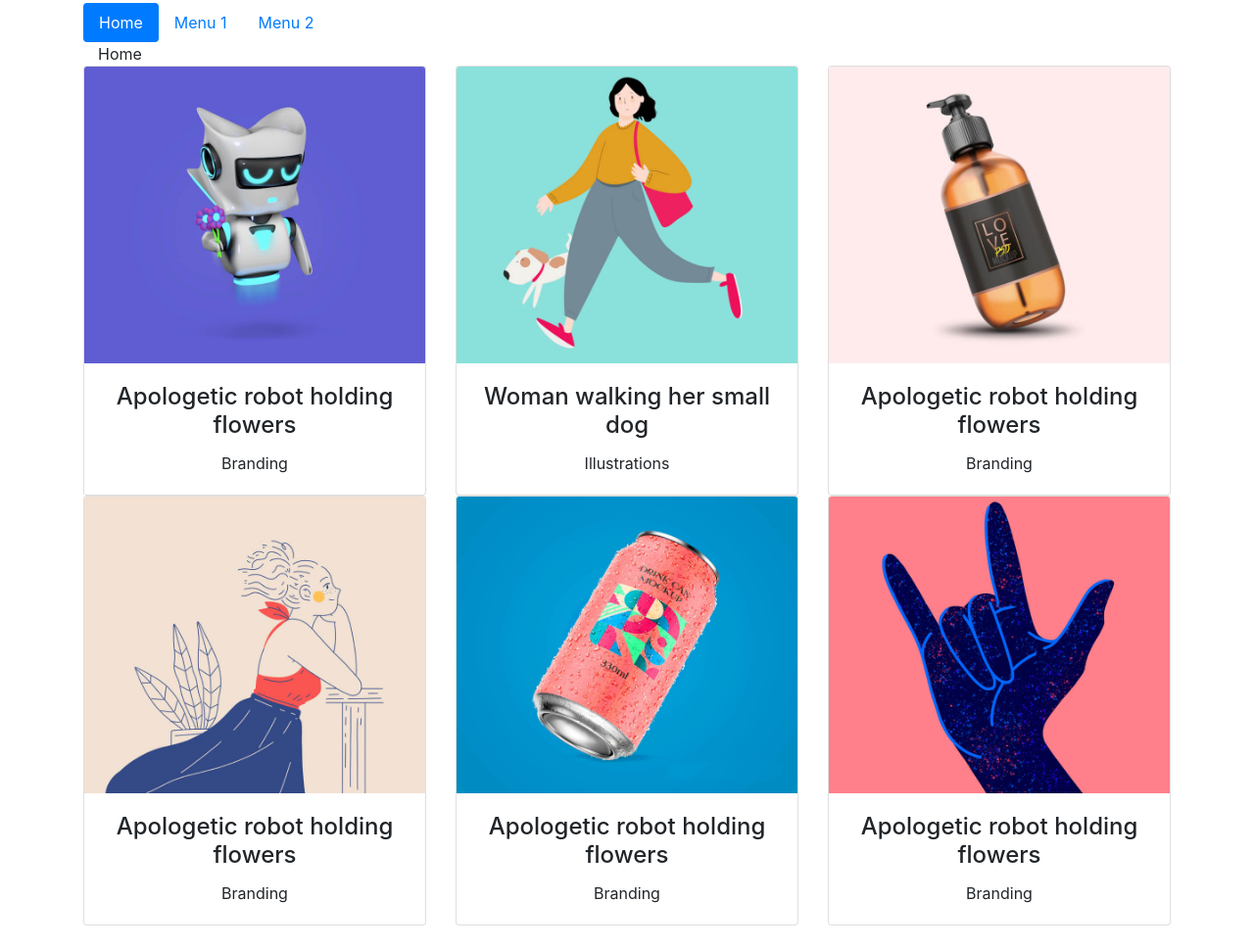
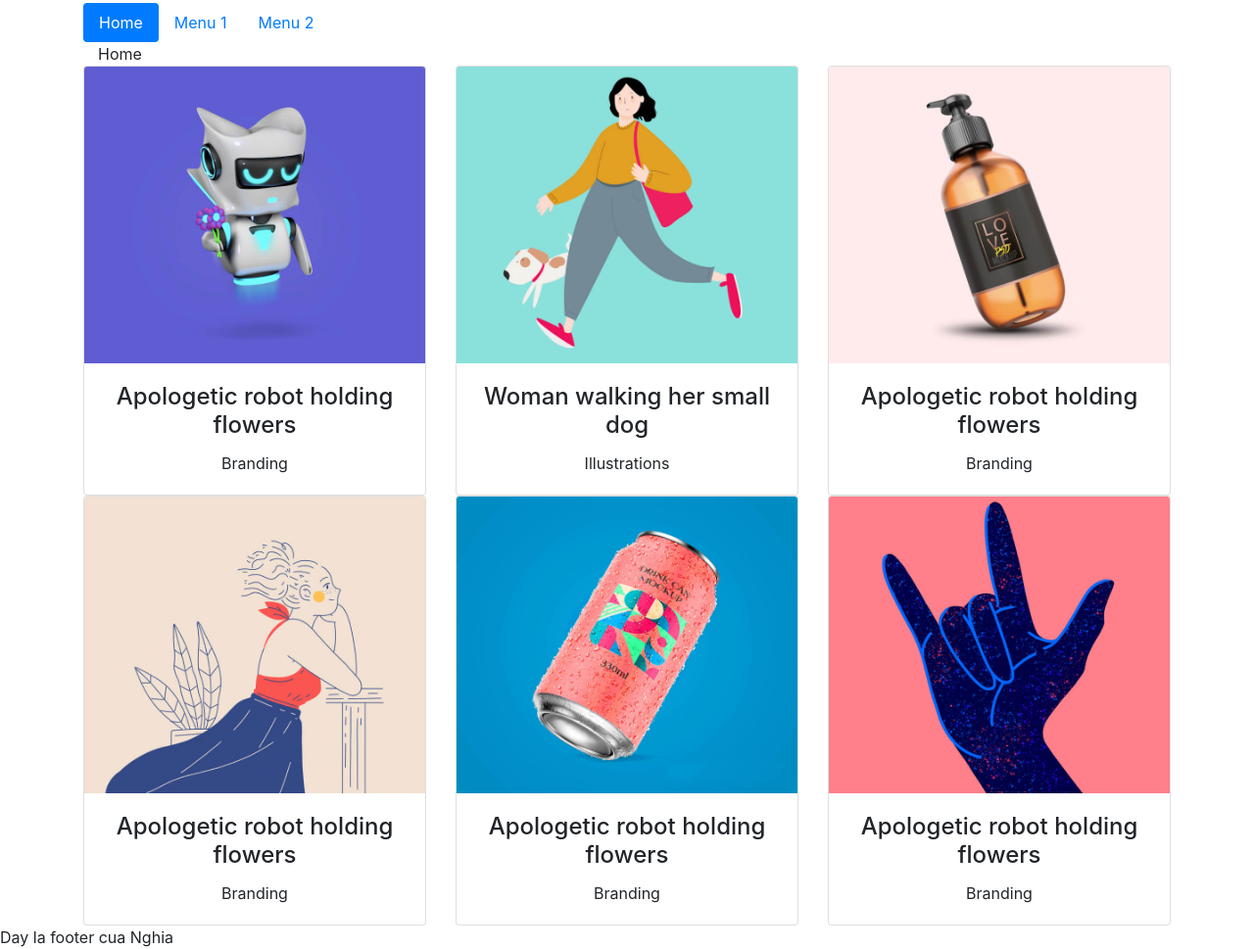
Before and after one commit to Nghia2107/bc29_portfolio, a plain HTML site: page index.html in a window 1280 px wide. Shown: the part 917-1886 px from the top of the page at 98% size. Before the commit the page ends 1862 px from the top, so only its background shows below. Drawn offline with nearby package versions, Linux system fonts and the light colour scheme.

Commit message:
footer by Nghia

```diff
--- a/index.html
+++ b/index.html
@@ -181,6 +181,8 @@
             </div>
         </div>
     </section>
+
+    <footer>Day la footer cua Nghia</footer>
     <!-- Optional JavaScript -->
     <!-- jQuery first, then Popper.js, then Bootstrap JS -->
     <script src="https://code.jquery.com/jquery-3.3.1.slim.min.js"
```
